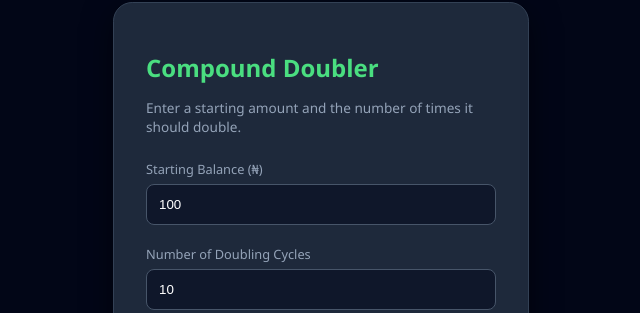
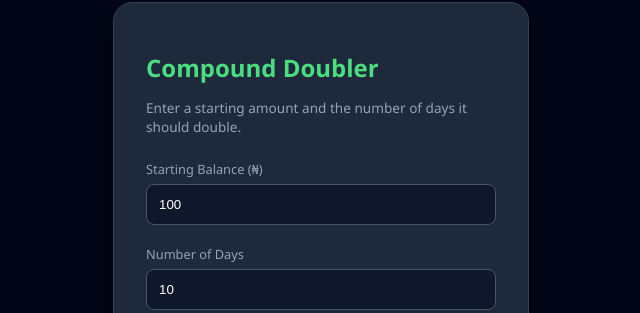
Before and after one commit to Thebuilderekes/compund_doubler, a plain HTML site: page index.html in a window 1280 px wide. Shown: the part 135-448 px from the top of the page, 319-959 px from the left. Drawn offline with Linux system fonts and the light colour scheme.

Commit message:
updated headings

```diff
--- a/index.html
+++ b/index.html
@@ -11,7 +11,7 @@
 <div class="container">
         <div class="doubler-card">
             <h1>Compound Doubler</h1>
-            <p class="subtitle">Enter a starting amount and the number of times it should double.</p>
+            <p class="subtitle">Enter a starting amount and the number of days it should double.</p>
 
             <div class="input-group">
                 <label for="principal">Starting Balance (₦)</label>
@@ -19,7 +19,7 @@
             </div>
 
             <div class="input-group">
-                <label for="iterations">Number of Doubling Cycles</label>
+                <label for="iterations">Number of Days </label>
                 <input type="number" id="iterations" value="10">
             </div>
 
--- a/styles.css
+++ b/styles.css
@@ -17,6 +17,12 @@ body {
     margin: 0;
 }
 
+
+ .container {
+   display: flex;
+   flex-direction: column;
+   align-items: center;
+ }
 .doubler-card {
     background: var(--card);
     padding: 2rem;
```
